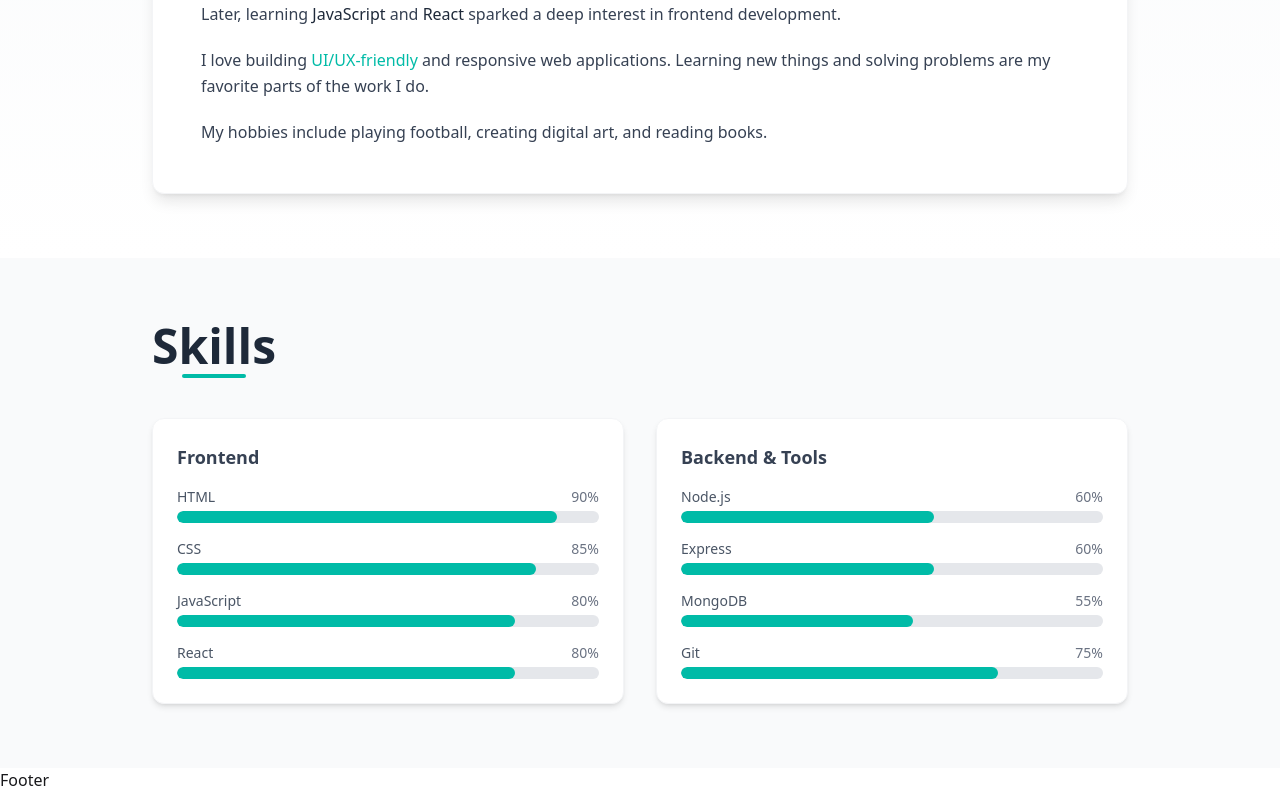
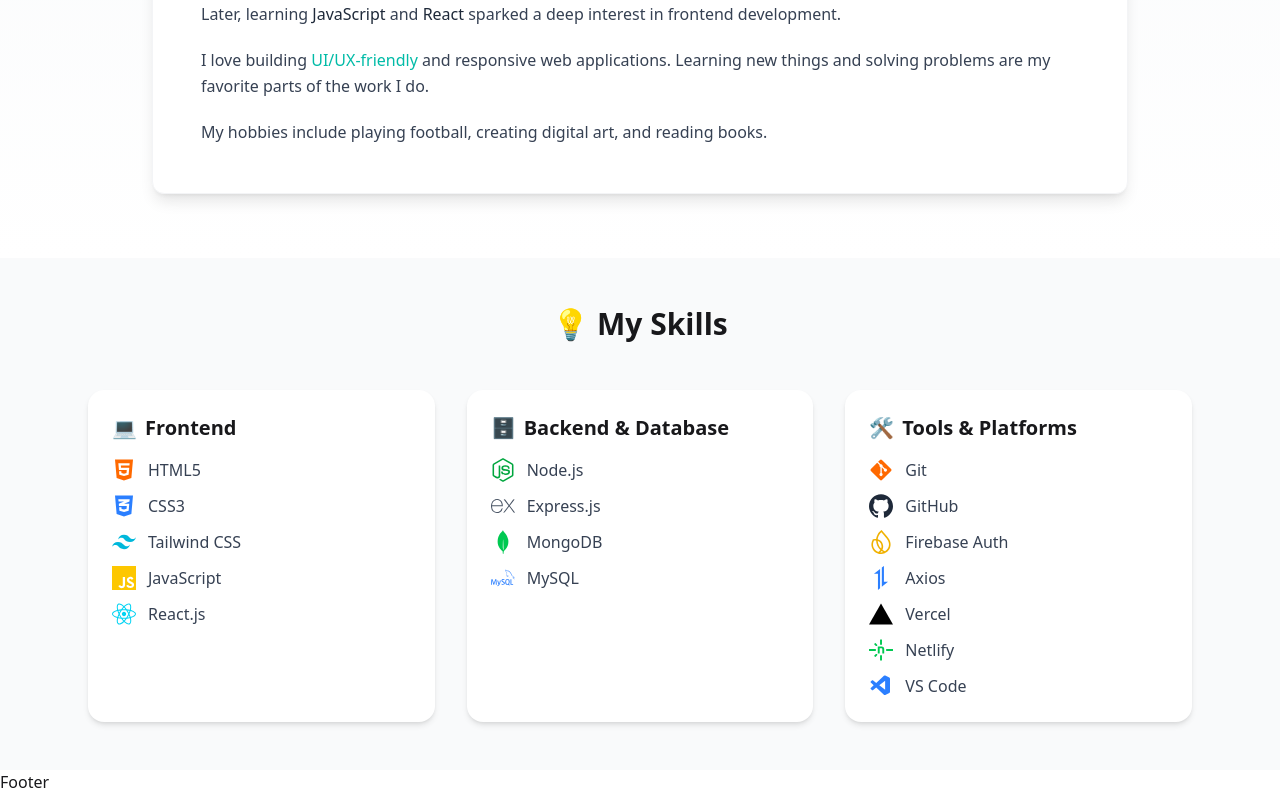
Before and after one commit to abuhasanxt/my-portfolio, a React (Vite) app: page / in a window 1280 px wide. Shown: the part 931-1725 px from the top of the page. Built offline with nearby package versions, Linux system fonts and the light colour scheme.

Commit message:
complete skills section

```diff
--- a/package.json
+++ b/package.json
@@ -12,6 +12,7 @@
   "dependencies": {
     "@tailwindcss/vite": "^4.1.11",
     "aos": "^2.3.4",
+    "motion": "^12.23.12",
     "react": "^19.1.1",
     "react-dom": "^19.1.1",
     "react-icons": "^5.5.0",
--- a/src/Components/Skills.jsx
+++ b/src/Components/Skills.jsx
@@ -1,79 +1,104 @@
-import React, { useEffect } from "react";
-import AOS from "aos";
-import "aos/dist/aos.css";
+import { motion } from "framer-motion";
+import {
+  FaHtml5,
+  FaCss3Alt,
+  FaReact,
+  FaNodeJs,
+  FaGitAlt,
+} from "react-icons/fa";
+import {
+  SiTailwindcss,
+  SiJavascript,
+  SiExpress,
+  SiMongodb,
+  SiMysql,
+  SiGithub,
+  SiFirebase,
+  SiAxios,
+  SiVercel,
+  SiNetlify,
+} from "react-icons/si";
+import { VscVscode } from "react-icons/vsc";
 
-const Skills = () => {
-  useEffect(() => {
-    AOS.init({ duration: 800, once: true });
-  }, []);
-
-  const skillGroups = [
+const skills = [
   {
     title: "Frontend",
+    icon: "💻",
     items: [
-        { name: "HTML", value: 90 },
-        { name: "CSS", value: 85 },
-        { name: "JavaScript", value: 80 },
-        { name: "React", value: 80 },
+      { name: "HTML5", icon: <FaHtml5 className="text-orange-500" /> },
+      { name: "CSS3", icon: <FaCss3Alt className="text-blue-500" /> },
+      {
+        name: "Tailwind CSS",
+        icon: <SiTailwindcss className="text-cyan-500" />,
+      },
+      {
+        name: "JavaScript",
+        icon: <SiJavascript className="text-yellow-400" />,
+      },
+      { name: "React.js", icon: <FaReact className="text-cyan-400" /> },
     ],
   },
   {
-      title: "Backend & Tools",
+    title: "Backend & Database",
+    icon: "🗄️",
     items: [
-        { name: "Node.js", value: 60 },
-        { name: "Express", value: 60 },
-        { name: "MongoDB", value: 55 },
-        { name: "Git", value: 75 },
+      { name: "Node.js", icon: <FaNodeJs className="text-green-600" /> },
+      { name: "Express.js", icon: <SiExpress className="text-gray-600" /> },
+      { name: "MongoDB", icon: <SiMongodb className="text-green-500" /> },
+      { name: "MySQL", icon: <SiMysql className="text-blue-500" /> },
+    ],
+  },
+  {
+    title: "Tools & Platforms",
+    icon: "🛠️",
+    items: [
+      { name: "Git", icon: <FaGitAlt className="text-orange-500" /> },
+      { name: "GitHub", icon: <SiGithub className="text-gray-800" /> },
+      {
+        name: "Firebase Auth",
+        icon: <SiFirebase className="text-yellow-500" />,
+      },
+      { name: "Axios", icon: <SiAxios className="text-blue-500" /> },
+      { name: "Vercel", icon: <SiVercel className="text-black" /> },
+      { name: "Netlify", icon: <SiNetlify className="text-green-500" /> },
+      { name: "VS Code", icon: <VscVscode className="text-blue-500" /> },
     ],
   },
 ];
 
+export default function SkillsSection() {
   return (
-    <section id="skills" className="py-16 bg-gray-50">
-      <div className="max-w-5xl mx-auto px-6">
-        {/* Section Title */}
-        <h2
-          className="text-4xl  md:text-5xl font-extrabold text-center text-gray-800 relative inline-block"
-          data-aos="fade-down"
+    <section className="py-12 bg-gray-50">
+      <div className="max-w-6xl mx-auto px-6">
+        <h2 className="text-3xl font-bold text-center mb-12">💡 My Skills</h2>
+        <div className="grid md:grid-cols-3 gap-8">
+          {skills.map((group, index) => (
+            <motion.div
+              key={index}
+              initial={{ opacity: 0, y: 50 }}
+              whileInView={{ opacity: 1, y: 0 }}
+              transition={{ duration: 0.5, delay: index * 0.2 }}
+              viewport={{ once: true }}
+              className="bg-white p-6 rounded-2xl shadow-md hover:shadow-lg transition"
             >
-          Skills
-          <span className="absolute -bottom-2 left-1/2 -translate-x-1/2 w-16 h-1 bg-teal-500 rounded"></span>
-        </h2>
-
-        {/* Skill Cards */}
-        <div className="mt-12 grid md:grid-cols-2 gap-8">
-          {skillGroups.map((group, idx) => (
-            <div
-              key={group.title}
-              className="bg-white p-6 rounded-xl shadow-md border border-gray-100 hover:shadow-lg transition"
-              data-aos="fade-up"
-              data-aos-delay={idx * 150}
+              <h3 className="text-xl font-semibold flex items-center gap-2 mb-4">
+                <span>{group.icon}</span> {group.title}
+              </h3>
+              <ul className="space-y-3">
+                {group.items.map((skill, i) => (
+                  <li
+                    key={i}
+                    className="flex items-center gap-3 text-gray-700 hover:text-teal-500 transition"
                   >
-              <h3 className="text-lg font-semibold text-gray-700 mb-4">
-                {group.title}
-              </h3>
-              <div className="space-y-4">
-                {group.items.map((skill) => (
-                  <div key={skill.name}>
-                    <div className="flex justify-between text-sm font-medium">
-                      <span className="text-gray-600">{skill.name}</span>
-                      <span className="text-gray-500">{skill.value}%</span>
-                    </div>
-                    <div className="w-full bg-gray-200 h-3 rounded-full overflow-hidden mt-1">
-                      <div
-                        className="h-3 bg-teal-500 rounded-full transition-all duration-700 ease-out"
-                        style={{ width: `${skill.value}%` }}
-                      ></div>
-                    </div>
-                  </div>
+                    <span className="text-2xl">{skill.icon}</span>
+                    <span>{skill.name}</span>
+                  </li>
                 ))}
-              </div>
-            </div>
+              </ul>
+            </motion.div>
           ))}
         </div>
       </div>
     </section>
   );
-};
-
-export default Skills;
+}
```
Also changed, not shown: 1 other file (tests, documents, lock files or other folders). Lines whose indentation alone changed are shown as unchanged.
